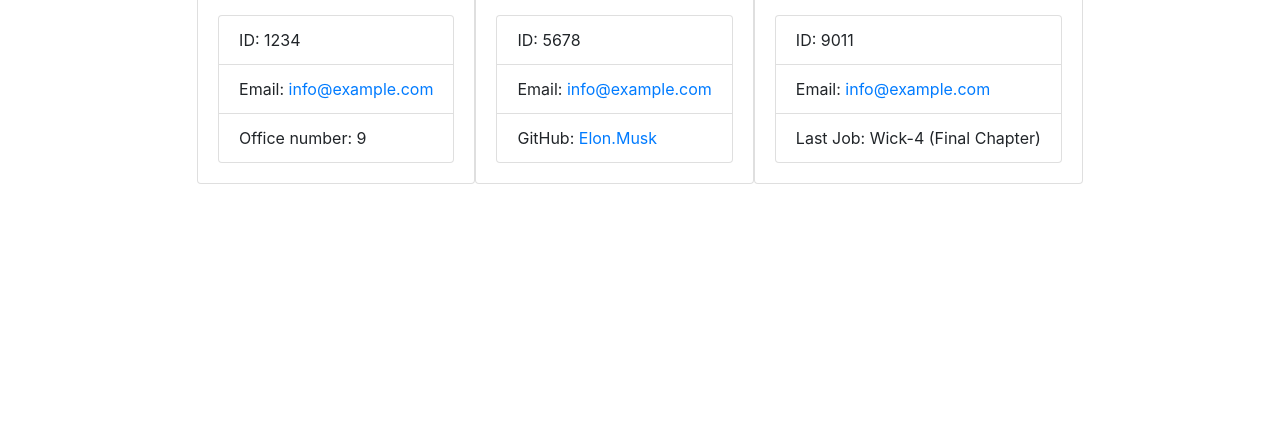
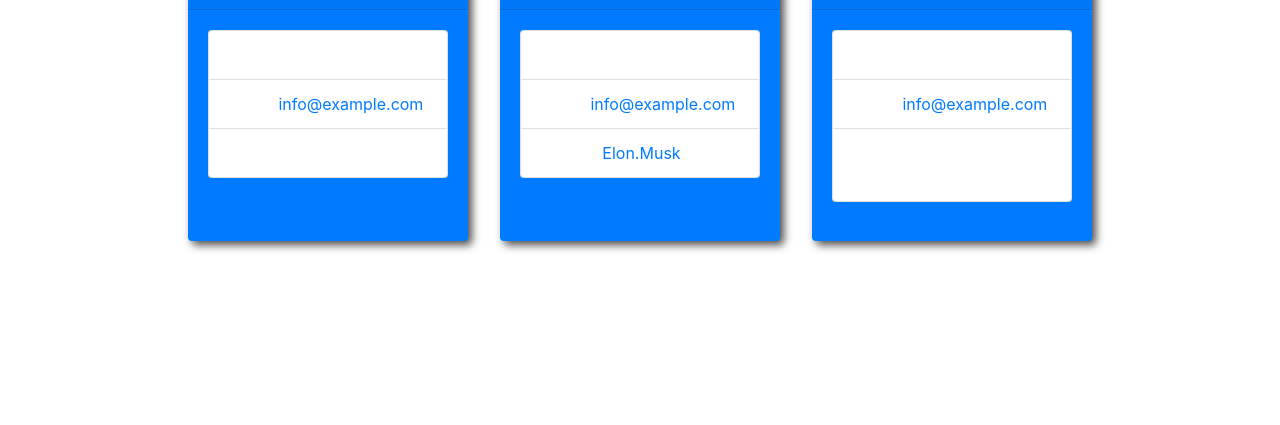
Before and after one commit to mirpur33/Challenge-12--Team-Profile-Generator, a website: page starter/index.html in a window 1280 px wide. Shown: the part 375-800 px from the top of the page. Drawn offline with nearby package versions, Linux system fonts and the light colour scheme.

Commit message:
More CSS code added

```diff
--- a/starter/style.css
+++ b/starter/style.css
@@ -10,3 +10,17 @@
   }
 
  /* //tbc */
+
+ .employee-card {
+  margin: 1em;
+  max-width: 280px;
+  width: 90%;
+  min-height: 22rem;
+  background-color: #007bff;
+  color: white;
+  display: flex;
+  flex-direction: column;
+  justify-content: space-between;
+  box-shadow: 4px 4px 8px rgba(0, 0, 0, 0.7);
+  border: none;
+}
```
